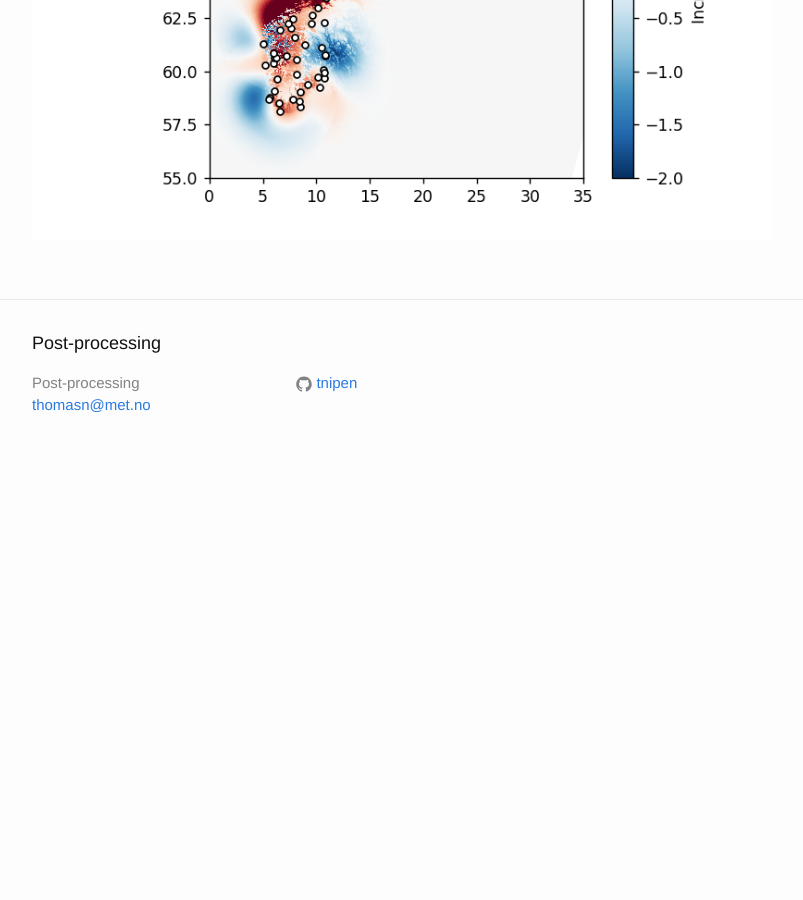
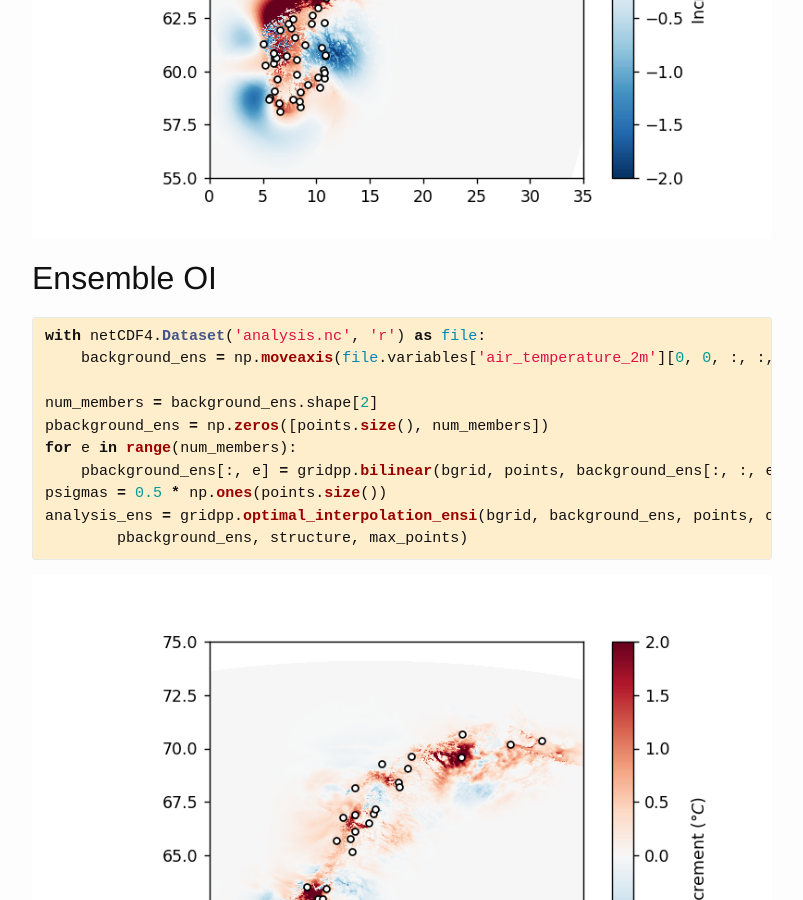
Before and after one commit to tnipen/tnipen.github.io, a Jekyll site: the page built from _posts/2020-05-22-titanlib-gridpp.markdown, in a window 1280 px wide and 900 px high, scrolled down 2873 px. Shown: the whole window, without its empty margins (238-1041 px from the left). Built offline with Jekyll 4.4.1, drawn with Linux system fonts in a browser that asks for light colours; before the commit the page ends 3350 px from its top, so only the background shows below that.

Commit message:
Added ensemble example

```diff
--- a/_posts/2020-05-22-titanlib-gridpp.markdown
+++ b/_posts/2020-05-22-titanlib-gridpp.markdown
@@ -97,7 +97,7 @@ max_points = 10
 
 Now we have defined all the required inputs and we can create a gridded analysis:
 {% highlight python %}
-output = gridpp.optimal_interpolation(bgrid, background, points, obs, variance_ratios, pbackground, structure, max_points)
+analysis = gridpp.optimal_interpolation(bgrid, background, points, obs, variance_ratios, pbackground, structure, max_points)
 {% endhighlight %}
 
 ## Plotting the result
@@ -116,3 +116,21 @@ mpl.show()
 {% endhighlight %}
 
 ![Analysis increment map]({{ site.url }}/assets/img/analysis_increment.png)
+
+## Ensemble OI
+
+
+{% highlight python %}
+with netCDF4.Dataset('analysis.nc', 'r') as file:
+    background_ens = np.moveaxis(file.variables['air_temperature_2m'][0, 0, :, :, :], 0, 2)
+
+num_members = background_ens.shape[2]
+pbackground_ens = np.zeros([points.size(), num_members])
+for e in range(num_members):
+    pbackground_ens[:, e] = gridpp.bilinear(bgrid, points, background_ens[:, :, e])
+psigmas = 0.5 * np.ones(points.size())
+analysis_ens = gridpp.optimal_interpolation_ensi(bgrid, background_ens, points, obs, psigmas,
+        pbackground_ens, structure, max_points)
+{% endhighlight %}
+
+![Analysis increment map for ensemble]({{ site.url }}/assets/img/analysis_increment_ens.png)
```
Also changed, not shown: assets/img/analysis_increment_ens.png (added).
